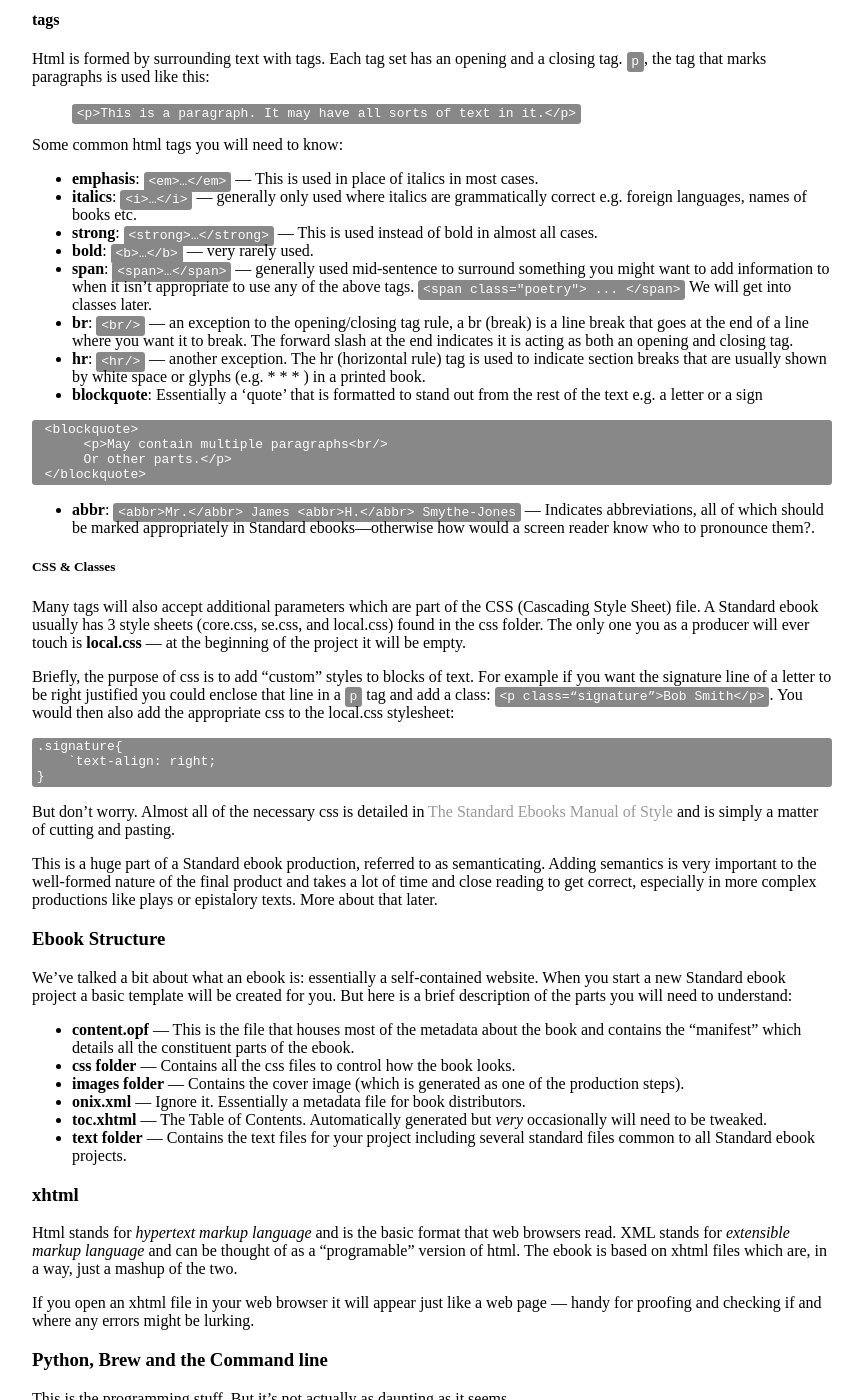
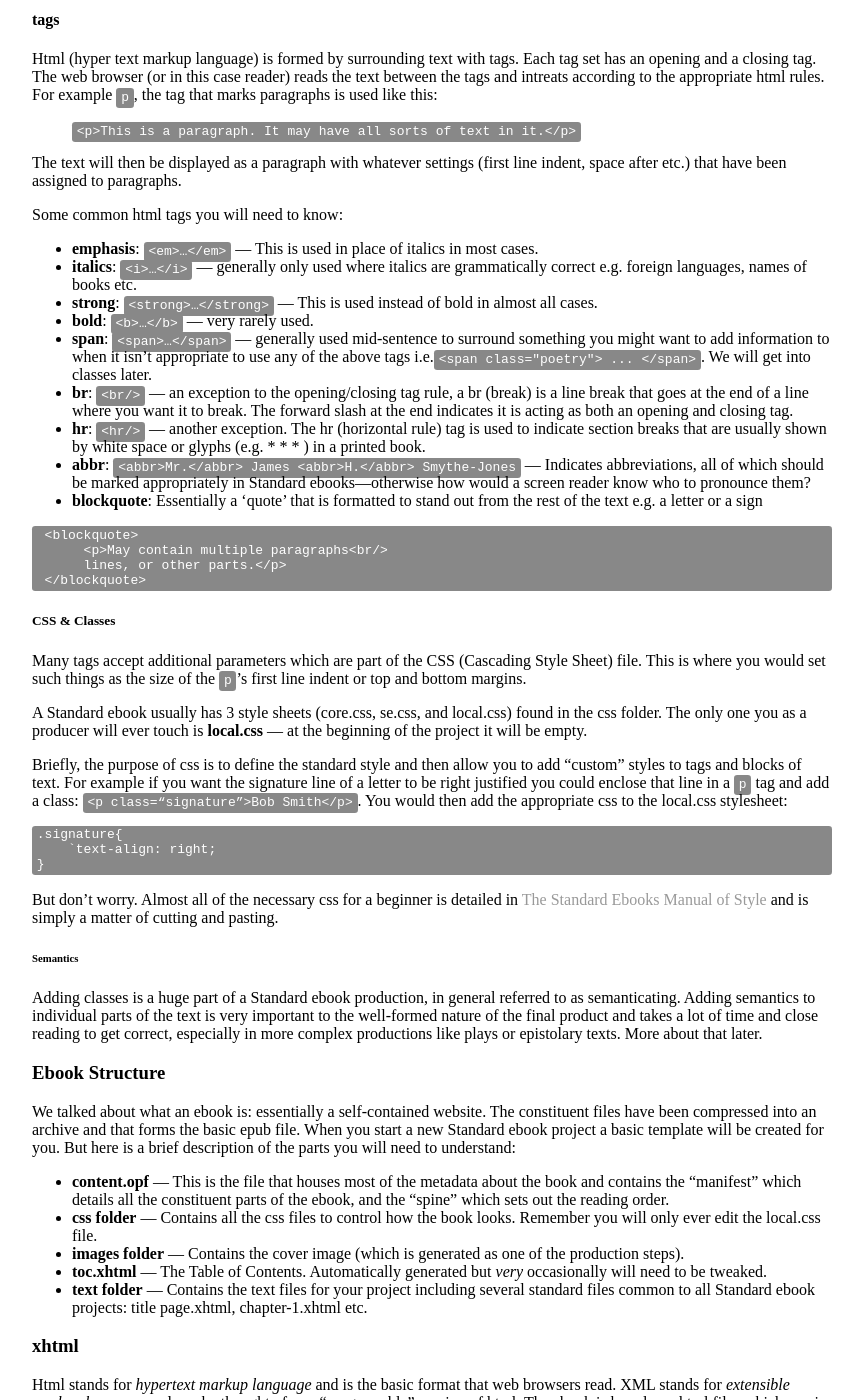
Before and after one commit to b-t-k/b-t-k.github.io, a Jekyll site: the page built from a-guide/a-guide.md, in a window 1280 px wide and 1400 px high, scrolled down 1678 px. Shown: the whole window, without its empty margins (160-1023 px from the left). Built offline with Jekyll 4.4.1, drawn with Linux system fonts in a browser that asks for light colours; some of the changed text lies outside the part shown.

Commit message:
added xhtml views

````diff
--- a/a-guide/a-guide.md
+++ b/a-guide/a-guide.md
@@ -38,43 +38,48 @@
 I am a Mac user. Most of what I write here will be focussed on working with a Mac. There won’t be much difference if you are using Linux (but then I assume by dint of being a linux user this guide won’t be as applicable to you) and if you are a Windows user the basics still apply but you will have to adjust your tools to suit the platform.
 
 ## <a id="key-concepts"></a>Key concepts <span class="notbold">[↺](#toc)</span>
-To make an ebook you are, at root, making something very similar to a website that is packaged according to some very specific rules. This means that a working knowledge of html and css is helpful. You also will need to get over any nervousness you have regarding the *command line prompt*. That’s that thing that looks like an olde-tymie computer interface with a blinking prompt, where you have to enter arcane and often incomprehensible commands. But don’t worry—most times it's simply a matter of cut and paste.
+To make an ebook you are, at root, making something very similar to a website. One that is packaged according to some very specific rules. This means that a working knowledge of html and css is helpful—but don’t let that daunt you. You will also need to get over any nervousness you have regarding the *command line prompt*. That’s that thing that looks like an olde-tymie computer interface with a blinking prompt, where you have to enter arcane, and often incomprehensible, commands. But don’t worry—most times it's simply a matter of cut and paste.
 
 ### Accessibility
 One of the keys to understanding how and why a Standard ebook is formatted the way it is, is realizing it is designed to be as *accessible* as possible — that means it can be used on multiple readers including screen readers for the visually impaired. As an example, it’s important that the computerized reader can distinguish between the article “I” and the Roman numeral I —something our brains do automatically. So if in the course of working on a project you are confused about whether to mark something up or not, a good touchstone is to ask yourself if a computer would be able to distinguish what it is without further context.
 
-Meta-data is also very important to the overall accessibility of the ebook. But more on that later.
+Metadata is also very important to the overall accessibility of the ebook. But more on that later.
 
 ### html & css
-Html is a programming language used to make web pages. It has a few conventions you need to know.
+Html is the “programming” language used to make web pages. It has a few conventions you will need to know.
+
 #### tags
-Html is formed by surrounding text with tags. Each tag set has an opening and a closing tag. `p`, the tag that marks paragraphs is used like this:
+Html (hyper text markup language) is formed by surrounding text with tags. Each tag set has an opening and a closing tag. The web browser (or in this case reader)  reads the text between the tags and intreats according to the appropriate html rules. For example `p`, the tag that marks paragraphs is used like this:
 
 > `<p>This is a paragraph. It may have all sorts of text in it.</p>`
+
+The text will then be displayed as a paragraph with whatever settings (first line indent, space after etc.) that have been assigned to paragraphs.
 
 Some common html tags you will need to know:
 - **emphasis**: `<em>…</em>` — This is used in place of italics in most cases.
 - **italics**: `<i>…</i>` — generally only used where italics are grammatically correct e.g. foreign languages, names of books etc.
 - **strong**: `<strong>…</strong>` — This is used instead of bold in almost all cases.
 - **bold**: `<b>…</b>` — very rarely used.
-- **span**: `<span>…</span>` — generally used mid-sentence to surround something you might want to add information to when it isn’t appropriate to use any of the above tags. `<span class="poetry"> ... </span>` We will get into classes later.
+- **span**: `<span>…</span>` — generally used mid-sentence to surround something you might want to add information to when it isn’t appropriate to use any of the above tags i.e.`<span class="poetry"> ... </span>`. We will get into classes later.
 - **br**: `<br/>` — an exception to the opening/closing tag rule, a br (break) is a line break that goes at the end of a line where you want it to break. The forward slash at the end indicates it is acting as both an opening and closing tag.
 - **hr**: `<hr/>` — another exception. The hr (horizontal rule) tag is used to indicate section breaks that are usually shown by white space or glyphs (e.g. * * * ) in a printed book.
+- **abbr**: `<abbr>Mr.</abbr> James <abbr>H.</abbr> Smythe-Jones` — Indicates abbreviations, all of which should be marked appropriately in Standard ebooks—otherwise how would a screen reader know who to pronounce them?
 - **blockquote**: Essentially a ‘quote’ that is formatted to stand out from the rest of the text e.g. a letter or a sign
 
 ```
  <blockquote>
       <p>May contain multiple paragraphs<br/>
-      Or other parts.</p>
+      lines, or other parts.</p>
  </blockquote>
 ```
 
-- **abbr**: `<abbr>Mr.</abbr> James <abbr>H.</abbr> Smythe-Jones` — Indicates abbreviations, all of which should be marked appropriately in Standard ebooks—otherwise how would a screen reader know who to pronounce them?.
 
 ##### CSS & Classes
-Many tags will also accept additional parameters which are part of the CSS (Cascading Style Sheet) file. A Standard ebook usually has 3 style sheets (core.css, se.css, and local.css) found in the css folder. The only one you as a producer will ever touch is **local.css** — at the beginning of the project it will be empty.
+Many tags accept additional parameters which are part of the CSS (Cascading Style Sheet) file. This is where you would set such things as the size of the `p`’s first line indent or top and bottom margins.
 
-Briefly, the purpose of css is to add “custom” styles to blocks of text. For example if you want the signature line of a letter to be right justified you could enclose that line in a `p` tag and add a class: `<p class=“signature”>Bob Smith</p>`. You would then also add the appropriate css to the local.css stylesheet:
+A Standard ebook usually has 3 style sheets (core.css, se.css, and local.css) found in the css folder. The only one you as a producer will ever touch is **local.css** — at the beginning of the project it will be empty.
+
+Briefly, the purpose of css is to define the standard style and then allow you to add “custom” styles to tags and blocks of text. For example if you want the signature line of a letter to be right justified you could enclose that line in a `p` tag and add a class: `<p class=“signature”>Bob Smith</p>`. You would then add the appropriate css to the local.css stylesheet:
 
 ```
 .signature{
@@ -82,24 +87,38 @@
 }
 ```
 
-But don’t worry. Almost all of the necessary css is detailed in [The Standard Ebooks Manual of Style](https://standardebooks.org/manual/latest) and is simply a matter of cutting and pasting.
+But don’t worry. Almost all of the necessary css for a beginner is detailed in [The Standard Ebooks Manual of Style](https://standardebooks.org/manual/latest) and is simply a matter of cutting and pasting.
 
-This is a huge part of a Standard ebook production, referred to as semanticating. Adding semantics is very important to the well-formed nature of the final product and takes a lot of time and close reading to get correct, especially in more complex productions like plays or epistalory texts. More about that later.
+###### Semantics
+Adding classes is a huge part of a Standard ebook production, in general referred to as semanticating. Adding semantics to individual parts of the text is very important to the well-formed nature of the final product and takes a lot of time and close reading to get correct, especially in more complex productions like plays or epistolary texts. More about that later.
 
 ### Ebook Structure
-We’ve talked a bit about what an ebook is: essentially a self-contained website. When you start a new Standard ebook project a basic template will be created for you. But here is a brief description of the parts you will need to understand:
-- **content.opf** — This is the file that houses most of the metadata about the book and contains the “manifest” which details all the constituent parts of the ebook.
-- **css folder** — Contains all the css files to control how the book looks.
+We talked about what an ebook is: essentially a self-contained website. The constituent files have been compressed into an archive and that forms the basic epub file. When you start a new Standard ebook project a basic template will be created for you. But here is a brief description of the parts you will need to understand:
+- **content.opf** — This is the file that houses most of the metadata about the book and contains the “manifest” which details all the constituent parts of the ebook, and the “spine” which sets out the reading order.
+- **css folder** — Contains all the css files to control how the book looks. Remember you will only ever edit the local.css file.
 - **images folder** — Contains the cover image (which is generated as one of the production steps).
-- **onix.xml** — Ignore it. Essentially a metadata file for book distributors.
 - **toc.xhtml** — The Table of Contents. Automatically generated but *very* occasionally will need to be tweaked.
-- **text folder** — Contains the text files for your project including several standard files common to all Standard ebook projects.
+- **text folder** — Contains the text files for your project including several standard files common to all Standard ebook projects: title page.xhtml, chapter-1.xhtml etc.
 
 ### xhtml
 Html stands for *hypertext markup language* and is the basic format that web browsers read. XML stands for *extensible markup language* and can be thought of as a “programable” version of html. The ebook is based on xhtml files which are, in a way, just a mashup of the two.
 
+![xhtml](/images/xhtml_before.png "xhtml”)
+*Code view*
+
+![xhtml](/images/xhtml_after.png "xhtml")
+*Epub view*
+
 If you open an xhtml file in your web browser it will appear just like a web page — handy for proofing and checking if and where any errors might be lurking.
 
+![xhtml](/images/xhtml_web.png "xhtml on the web")
+
+
+### Metadata
+Coming Soon
+
+### file types
+Epub, kepub, azw3 and advanced pub (epub3)
 
 ### Python, Brew and the Command line
 This is the programming stuff. But it’s not actually as daunting as it seems.
@@ -196,6 +215,7 @@
 ## <a id="bbedit"></a>BBEdit [↺](#toc)
 ### opening projects
 Open the project using File:Open but then click on the folder containing the project instead of any individual file and hit Open.
+
 ![bbedit window](/images/bbedit-folder.png "BBEdit folders"")
 
 Now you can open individual files simply by selecting them in the left column.
````
Also changed, not shown: images/xhtml_after.png (added), images/xhtml_before.png (added), images/xhtml_web.png (added).
